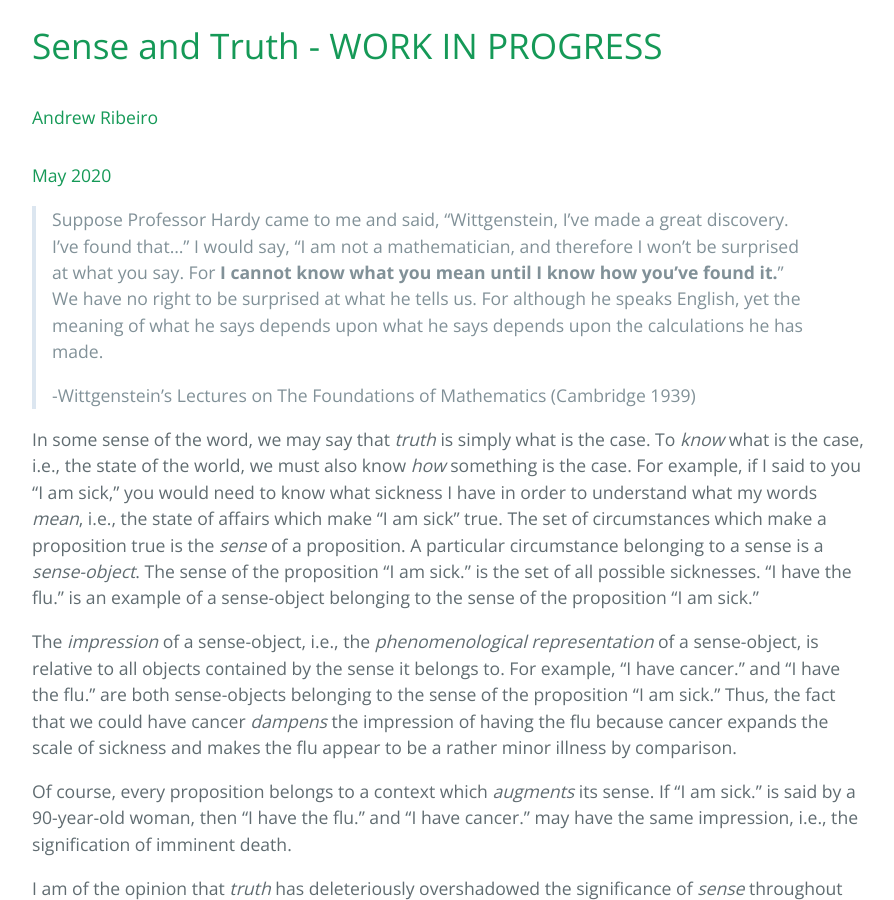
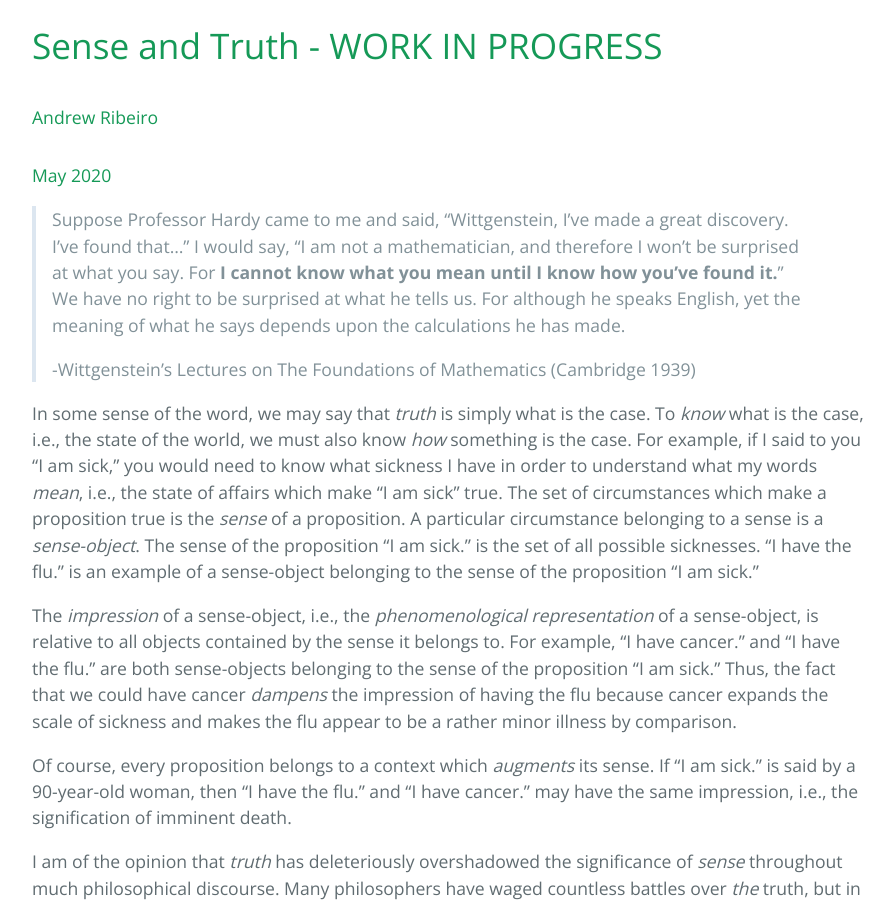
Before and after one commit to Andrewnetwork/CoronavirusBlog, a Jekyll site: the page built from sense_and_truth.md, in a window 1280 px wide and 900 px high, scrolled down 425 px. Shown: the whole window, without its empty margins (192-1086 px from the left). Built offline with Jekyll 4.4.1, drawn with Linux system fonts in a browser that asks for light colours; our own code applies the rules of GitHub Pages for plain Markdown files; formulas are drawn with MathJax 3; the repository's description, which GitHub fills in, is left out.

Commit message:
quote fix

```diff
--- a/sense_and_truth.md
+++ b/sense_and_truth.md
@@ -2,7 +2,7 @@
 #### Andrew Ribeiro
 #### May 2020
 
-> Suppose Professor Hardy came to me and said, "Wittgenstein, I've made a great discovery. I've found that..." I would say, "I am not a mathematician, and therefore I won't be surprised at what you say. For **I cannot know what you mean until I know how you've found it.**" We have no right to be surprised at what he tells us. For although he speaks English, yet the meaning of what he says depends upon what he says depends upon the calculations he has made.
+> Suppose Professor Hardy came to me and said, "Wittgenstein, I've made a great discovery. I've found that..." I would say, "I am not a mathematician, and therefore I won't be surprised at what you say. For **I cannot know what you mean until I know how you've found it.**" We have no right to be surprised at what he tells us. For although he speaks English, yet the meaning of what he says depends upon the calculations he has made.
 >
 >-Wittgenstein's Lectures on The Foundations of Mathematics (Cambridge 1939)
 
```
